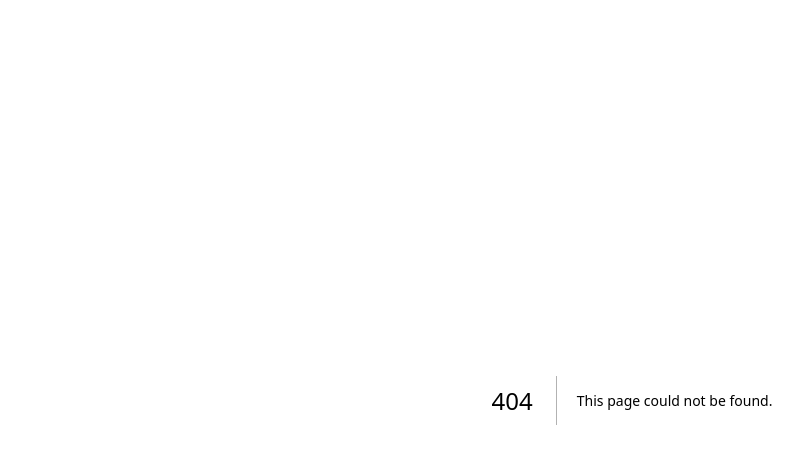
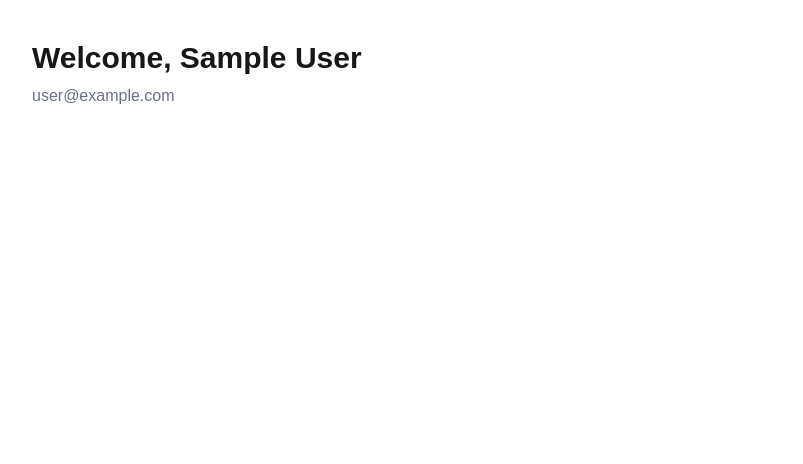
Before and after one commit to Soumyodipto68/benglish-editor, a Next.js app: page /dashboard in a window 1280 px wide. Before the commit this address had no page. Shown: the top 464 px of the page, without its empty margins (8-811 px from the left). Built offline with nearby package versions, Linux system fonts and the light colour scheme; no server answers; sample sign-in values are in the browser's storage.

Commit message:
auth structure done

```diff
--- /dev/null
+++ b/src/app/dashboard/page.tsx
@@ -0,0 +1,22 @@
+import { auth } from "@/auth";
+import { redirect } from "next/navigation";
+
+export default async function DashboardPage() {
+  const session = await auth();
+
+  if (!session?.user) {
+    redirect("/login");
+  }
+
+  return (
+    <main className="p-10">
+      <h1 className="text-3xl font-bold">
+        Welcome, {session.user.name}
+      </h1>
+
+      <p className="mt-2 text-gray-500">
+        {session.user.email}
+      </p>
+    </main>
+  );
+}
```
